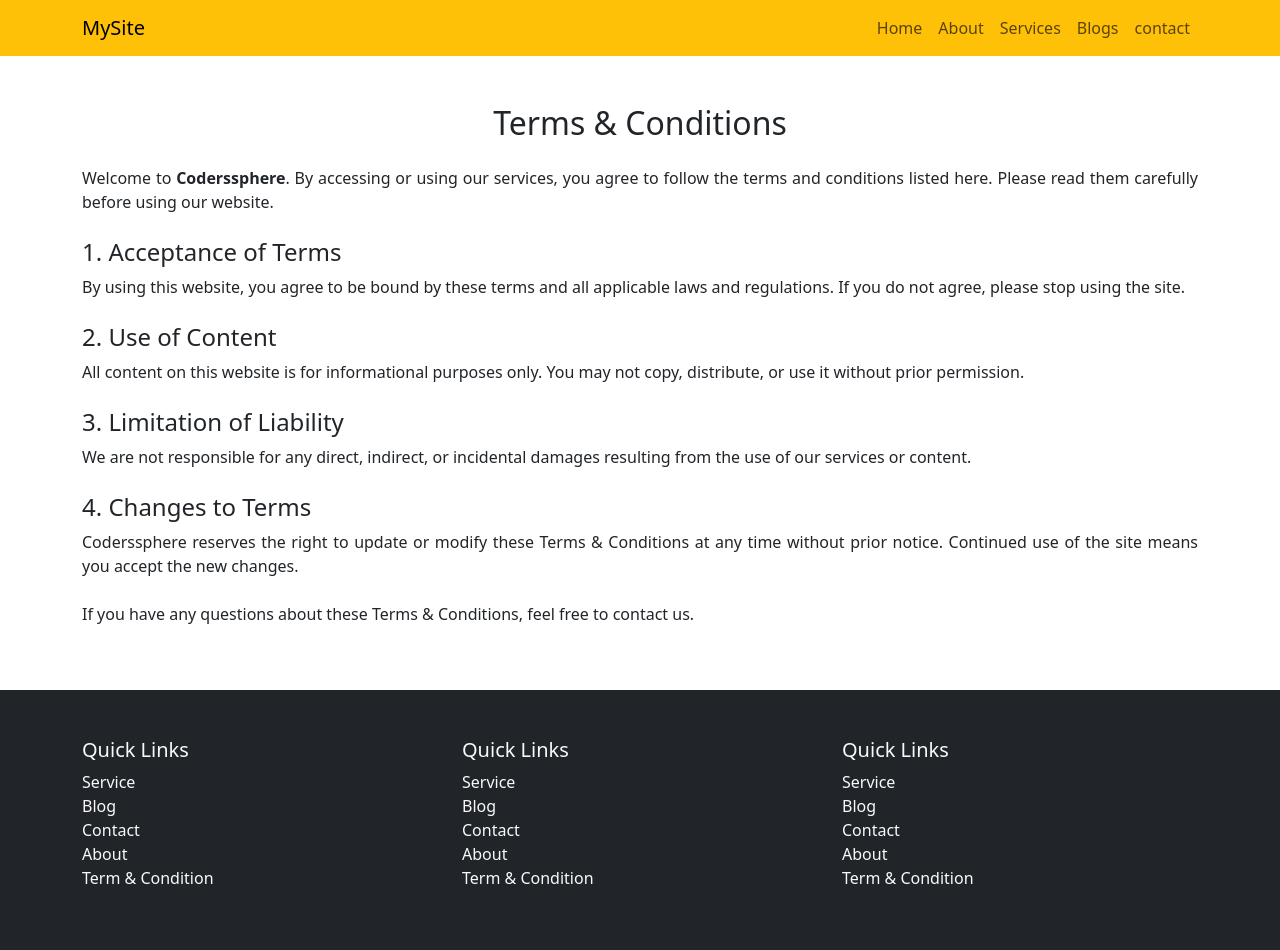
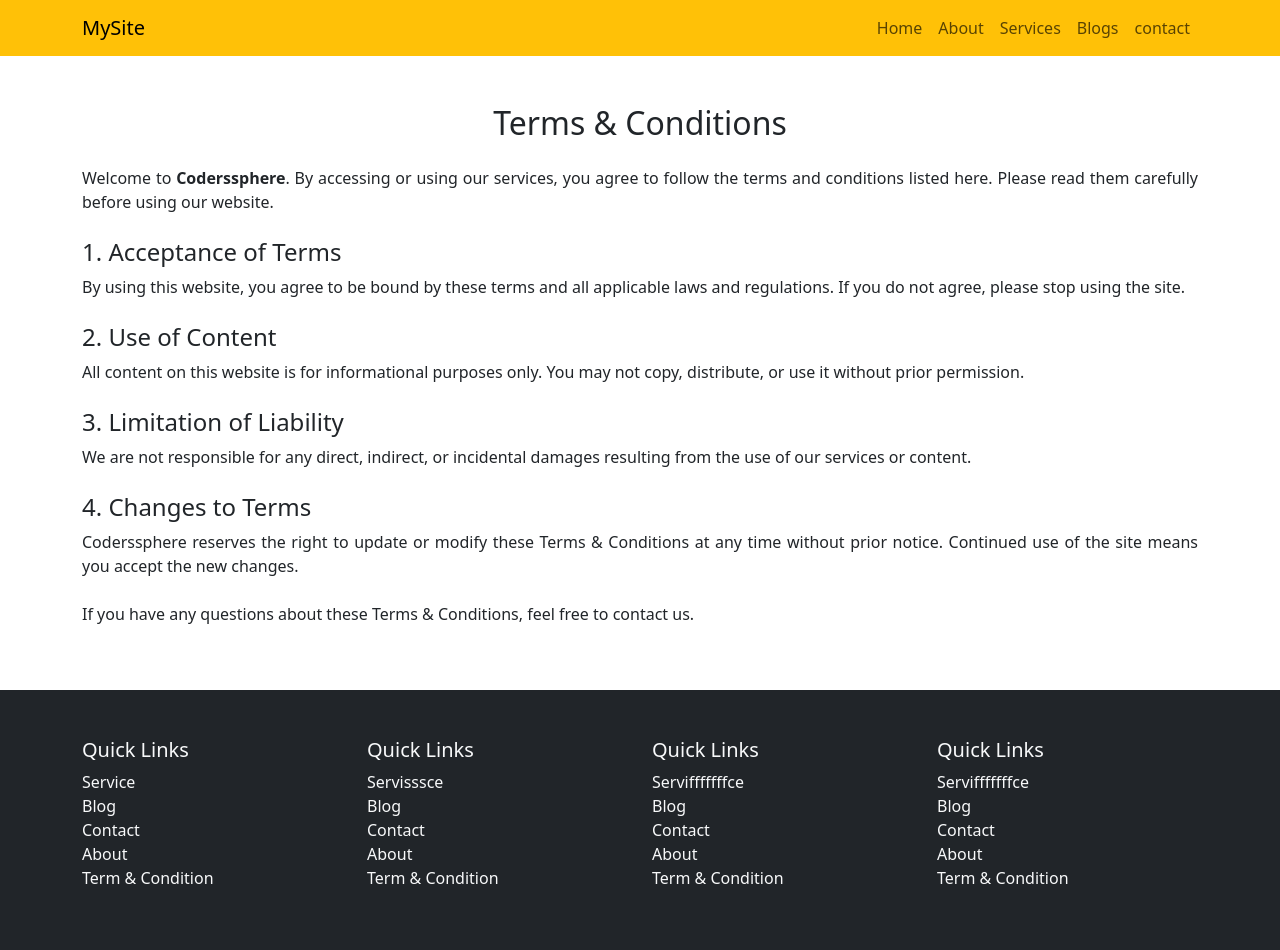
Before and after one commit to vikas-nagarwal/react-2025, a React (Create React App) app: page /Term-condition in a window 1280 px wide. Shown: the top 950 px of the page. Built offline with nearby package versions, Linux system fonts and the light colour scheme.

Commit message:
footer changers
footer changers

```diff
--- a/src/pages/footer.js
+++ b/src/pages/footer.js
@@ -9,20 +9,38 @@ const Footer = () => {
     { name: "Blog", path: "/Blogs" },
     { name: "Contact", path: "/Contact" },
     { name: "About", path: "/About" },
-    {
-      name: "Term & Condition",
-      path: "/Term-condition",
-    },
+    { name: "Term & Condition", path: "/Term-condition" },
+  ];
+
+  const quickLinks2 = [
+    { name: "Servisssce", path: "/Service" },
+    { name: "Blog", path: "/Blogs" },
+    { name: "Contact", path: "/Contact" },
+    { name: "About", path: "/About" },
+    { name: "Term & Condition", path: "/Term-condition" },
+  ];
+
+  const quickLinks3 = [
+    { name: "Servifffffffce", path: "/Service" },
+    { name: "Blog", path: "/Blogs" },
+    { name: "Contact", path: "/Contact" },
+    { name: "About", path: "/About" },
+    { name: "Term & Condition", path: "/Term-condition" },
+  ];
+  const quickLinks4 = [
+    { name: "Servifffffffce", path: "/Service" },
+    { name: "Blog", path: "/Blogs" },
+    { name: "Contact", path: "/Contact" },
+    { name: "About", path: "/About" },
+    { name: "Term & Condition", path: "/Term-condition" },
   ];
 
   return (
     <footer className="bg-dark text-light pt-5">
       <div className="container">
         <div className="row">
-          {Array(3)
-            .fill(0)
-            .map((_, index) => (
-              <div key={index} className="col-12 col-md-4 mb-4">
+          {/* Column 1 */}
+          <div className="col-12 col-md-3 mb-4">
             <h5>Quick Links</h5>
             <ul className="list-unstyled">
               {quickLinks.map((link, idx) => (
@@ -37,15 +55,61 @@ const Footer = () => {
               ))}
             </ul>
           </div>
+
+          {/* Column 2 */}
+          <div className="col-12 col-md-3 mb-4">
+            <h5>Quick Links</h5>
+            <ul className="list-unstyled">
+              {quickLinks2.map((link, idx) => (
+                <li key={idx}>
+                  <Link
+                    className="text-light text-decoration-none"
+                    to={link.path}
+                  >
+                    {link.name}
+                  </Link>
+                </li>
               ))}
+            </ul>
           </div>
 
-        <div className="row">
+          {/* Column 3 */}
+          <div className="col-12 col-md-3 mb-4">
+            <h5>Quick Links</h5>
+            <ul className="list-unstyled">
+              {quickLinks3.map((link, idx) => (
+                <li key={idx}>
+                  <Link
+                    className="text-light text-decoration-none"
+                    to={link.path}
+                  >
+                    {link.name}
+                  </Link>
+                </li>
+              ))}
+            </ul>
+          </div>
+          <div className="col-12 col-md-3 mb-4">
+            <h5>Quick Links</h5>
+            <ul className="list-unstyled">
+              {quickLinks4.map((link, idx) => (
+                <li key={idx}>
+                  <Link
+                    className="text-light text-decoration-none"
+                    to={link.path}
+                  >
+                    {link.name}
+                  </Link>
+                </li>
+              ))}
+            </ul>
+          </div>
           <div className="col-12 text-center mt-3">
-            <p className="mb-0">© 2025 MySite. All rights reserved.</p>
+
           </div>
         </div>
       </div>
+
       <div className="clearfix">&nbsp;</div>
     </footer>
   );
```
Lines whose indentation alone changed are shown as unchanged.
